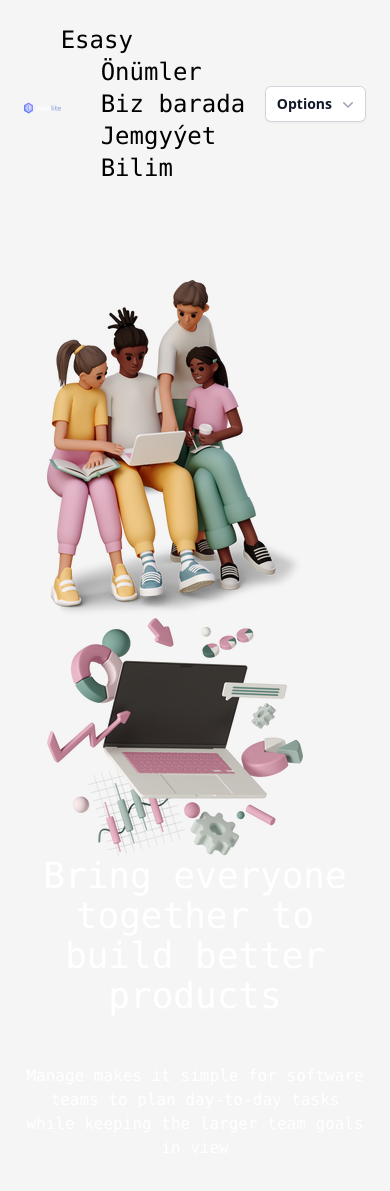
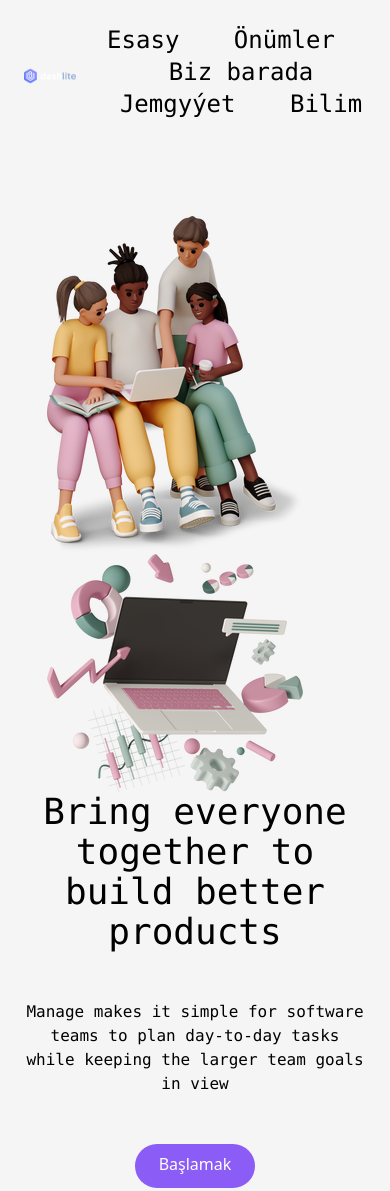
Before and after one commit to yunus770/demo, a website: page index.html in a window 390 px wide. Shown: the top 1191 px of the page. Drawn offline with Linux system fonts and the light colour scheme; files that its build step writes are made by us from their sources.

Commit message:
fix_logoo.png

```diff
--- a/index.html
+++ b/index.html
@@ -13,11 +13,11 @@
    <nav class="relative container mx-auto p-6">
     <div class="flex items-center justify-between">
         <!--logo (yokarda 'base')-->
-        <div class="pt-2">
-            <img src="logoo.png" alt="logo0">
+        <div class="pt-2 ">
+            <img  src="logoo.png" alt="logo0">
         </div>
         <!--menu items-->
-       <div class="space-x-10 text-2xl font-mono">
+       <div class="space-x-10 text-2xl text-center font-mono">
          <a href="#" class="hover:text-zinc-500">Esasy
          </a>
          <a href="" class="hover:text-zinc-500">Önümler</a>
@@ -32,7 +32,7 @@
 
 
    <!--menu-->
-   <div class="relative inline-block text-left">
+   <div class="relative hidden text-left">
     <div>
       <button type="button" class="inline-flex w-full justify-center gap-x-1.5 rounded-md bg-white px-3 py-2 text-sm font-semibold text-gray-900 shadow-sm ring-1 ring-inset ring-gray-300 hover:bg-gray-50" id="menu-button" aria-expanded="true" aria-haspopup="true">
         Options
@@ -70,10 +70,10 @@
     <div class="container flex flex-col-reverse md:flex-row items-center px-6 mx-auto mt-10 space-y-8 md:space-y-0 ">
         <!--left item-->
        <div class="flex flex-col mb-32 space-y-12 md:w-1/2">
-         <h1 class="max-w-md text-4xl text-white md:text-black font-mono text-center md: md:text-5xl md:text-left">
+         <h1 class="max-w-md text-4xl text-black md:text-black font-mono text-center md: md:text-5xl md:text-left">
             Bring everyone together to build better products
          </h1>
-         <p class="max-w-sm text-center text-white md:text-black md:text-left font-mono">
+         <p class="max-w-sm text-center text-black md:text-black md:text-left font-mono">
              Manage makes it simple for software
              teams to plan day-to-day tasks while
              keeping the larger team goals in view</p>
```
Also changed, not shown: css/style.css.
